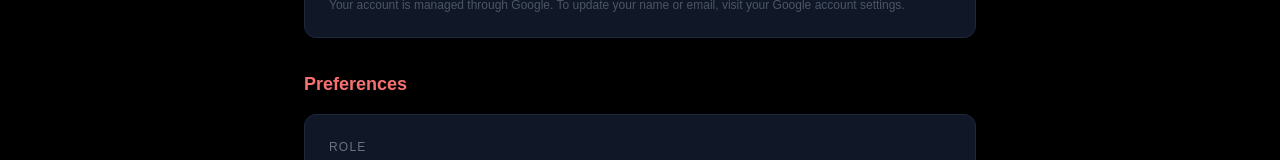
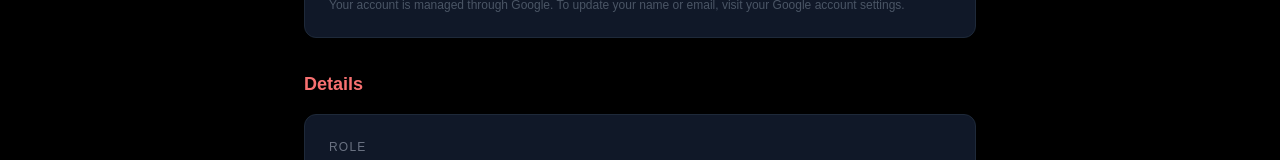
Before and after one commit to NCHS-Software-Engineering/HS-Finance, a Next.js app in the folder hs-finance/: page /settings in a window 1280 px wide. Shown: the part 437-597 px from the top of the page. Built offline with nearby package versions, Linux system fonts and the light colour scheme; no server answers.

Commit message:
Attempting to fix error

```diff
--- a/hs-finance/app/settings/page.tsx
+++ b/hs-finance/app/settings/page.tsx
@@ -50,7 +50,7 @@ export default function SettingsPage() {
 
         {/* PREFERENCES SECTION */}
         <div>
-          <h2 className="text-lg font-semibold text-[#F87171] mb-4">Preferences</h2>
+          <h2 className="text-lg font-semibold text-[#F87171] mb-4">Details</h2>
 
           {/* Card */}
           <div className="bg-gray-900 border border-gray-800 rounded-xl p-6 flex flex-col gap-4">
--- a/hs-finance/next.config.ts
+++ b/hs-finance/next.config.ts
@@ -1,8 +1,17 @@
 import type { NextConfig } from "next";
 
 const nextConfig: NextConfig = {
-  /* config options here */
   reactCompiler: true,
+  images: {
+    remotePatterns: [
+      {
+        // This tells Next.js that Google profile picture URLs are safe to load
+        // Google stores all profile pictures on this domain
+        protocol: "https",
+        hostname: "lh3.googleusercontent.com",
+      },
+    ],
+  },
 };
 
 export default nextConfig;
```
